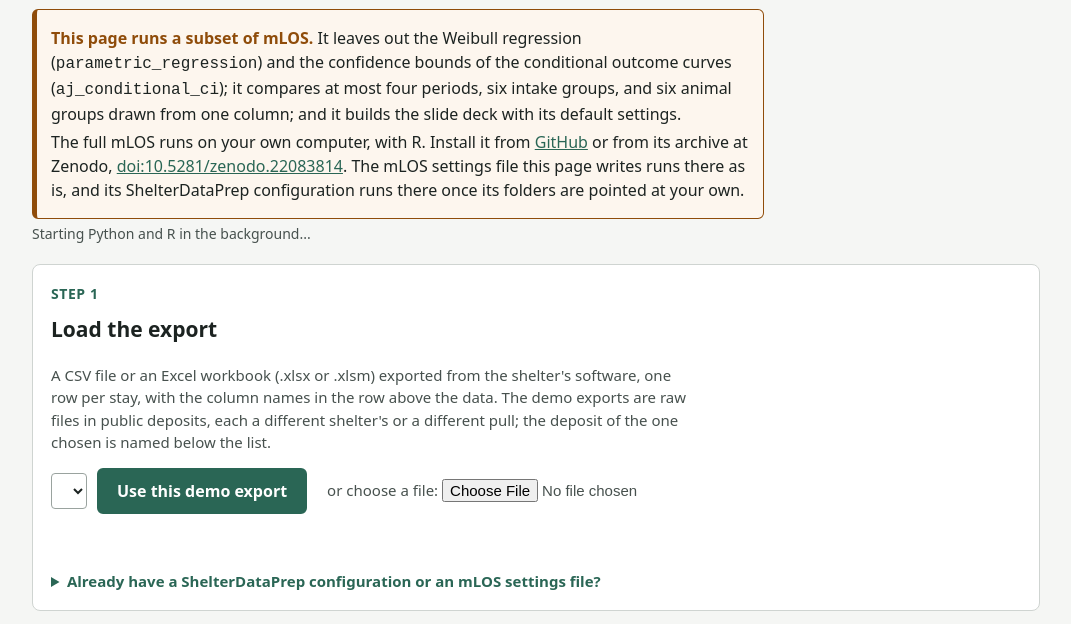
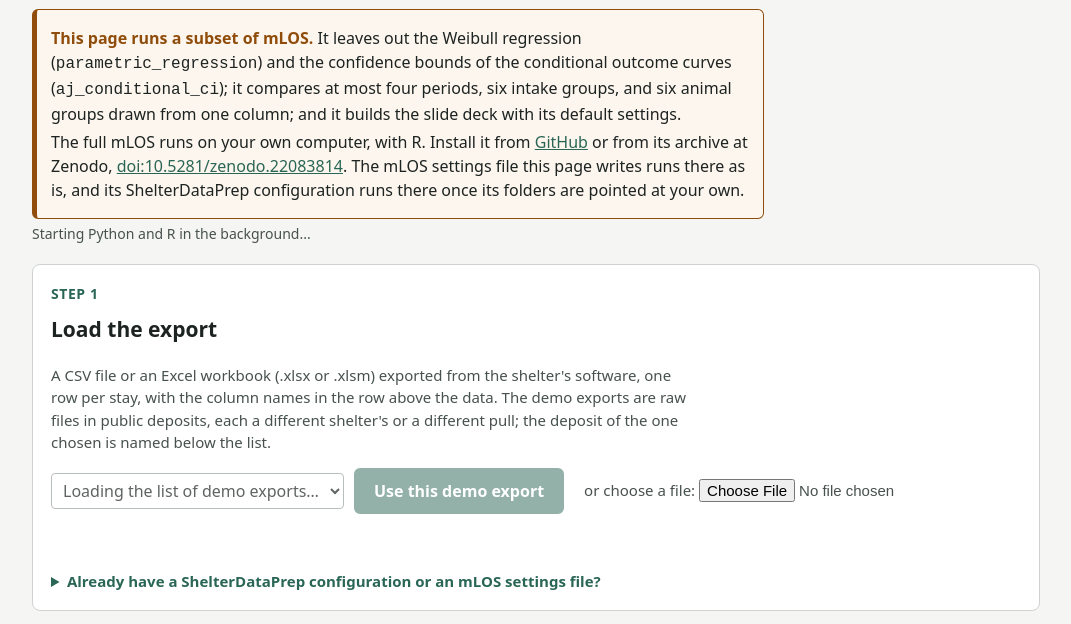
Before and after one commit to Shelter-Data-Analysis/mLOSweb, a plain HTML site: page web/index.html in a window 1280 px wide. Shown: the part 121-745 px from the top of the page, without its empty margins (104-1175 px from the left). Drawn offline with Linux system fonts and the light colour scheme; a script that the page names is missing.

Commit message:
Show a placeholder in the demo menu while the page loads
The demo menu is filled only after the page's script has loaded its runtimes'
loaders and read manifest.json, so on a slow connection it sat empty for
several seconds and looked as if no demo exports were offered. It now reads
"Loading the list of demo exports…" until the list arrives, and the menu and
its button stay disabled until then.

No numbers move.

Assisted-by: Claude Opus 5.5 <noreply@anthropic.com>

```diff
--- a/web/index.html
+++ b/web/index.html
@@ -114,8 +114,8 @@ button.stale { background:#facc15; border-color:#a16207; color:#3b2a05; box-shad
     <h2>Load the export</h2>
     <p class="help">A CSV file or an Excel workbook (.xlsx or .xlsm) exported from the shelter's software, one row per stay, with the column names in the row above the data. The demo exports are raw files in public deposits, each a different shelter's or a different pull; the deposit of the one chosen is named below the list.</p>
     <div style="display:flex; gap:10px; flex-wrap:wrap; align-items:center">
-      <select id="demo-sel" aria-label="Demo export"></select>
-      <button id="load-demo">Use this demo export</button>
+      <select id="demo-sel" aria-label="Demo export" disabled><option>Loading the list of demo exports…</option></select>
+      <button id="load-demo" disabled>Use this demo export</button>
       <span class="help" id="demo-doi"></span>
       <label class="help">or choose a file: <input type="file" id="file-input" accept=".csv,.gz,.xlsx,.xlsm"></label>
     </div>
@@ -421,6 +421,7 @@ const esc = (s) => String(s).replace(/[&<>"]/g, c => ({ '&': '&amp;', '<': '&lt;
 $('demo-sel').innerHTML = manifest.demos.map((d, k) => `<option value="${k}">${esc(d.label)}</option>`).join('');
 const showDoi = () => { const d = manifest.demos[+$('demo-sel').value]; $('demo-doi').innerHTML = `Deposit: <a href="https://doi.org/${esc(d.doi)}">doi:${esc(d.doi)}</a>`; };
 $('demo-sel').onchange = showDoi;
+$('demo-sel').disabled = $('load-demo').disabled = false;
 showDoi();
 $('load-demo').onclick = async () => {
   const d = manifest.demos[+$('demo-sel').value], r = await fetch('data/' + d.file);
```
